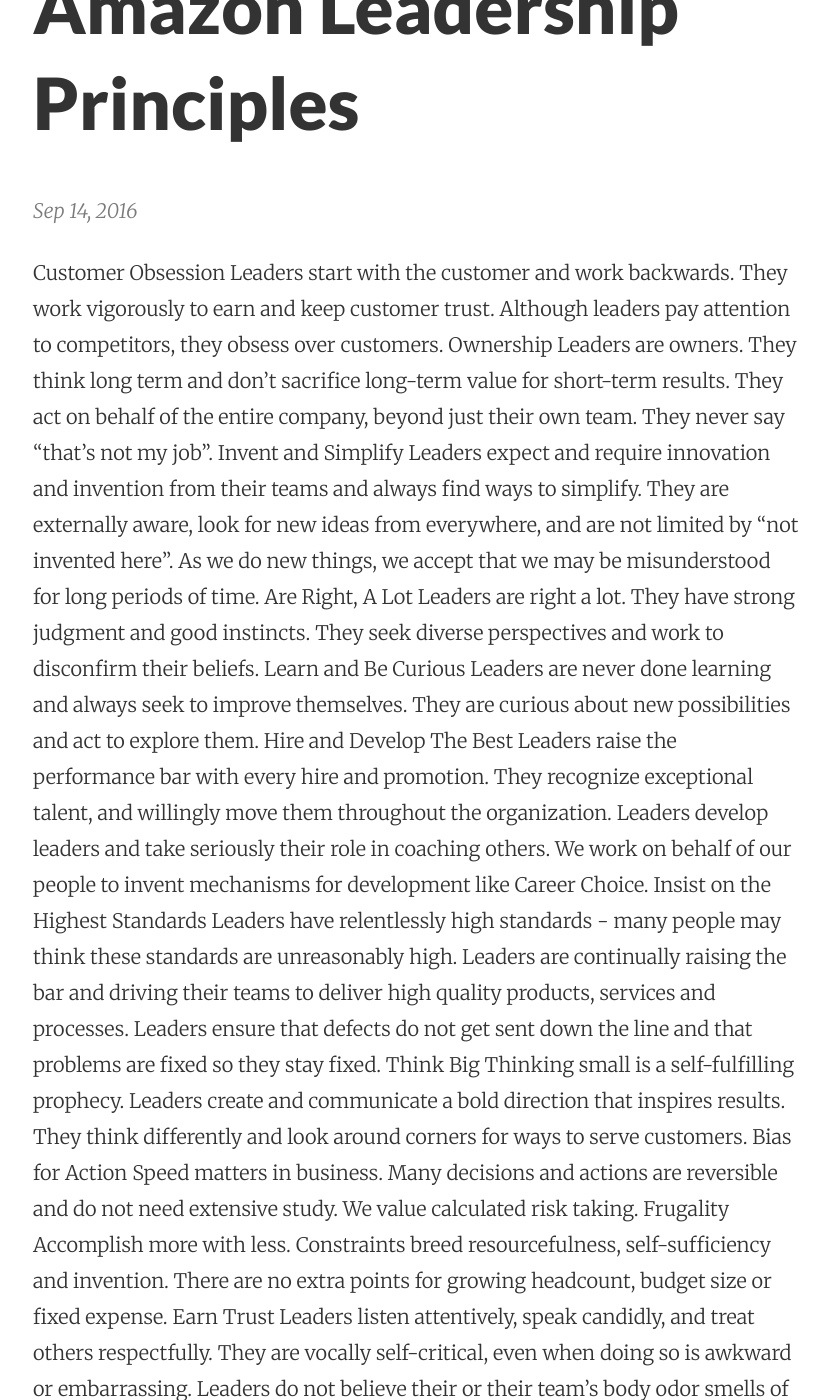
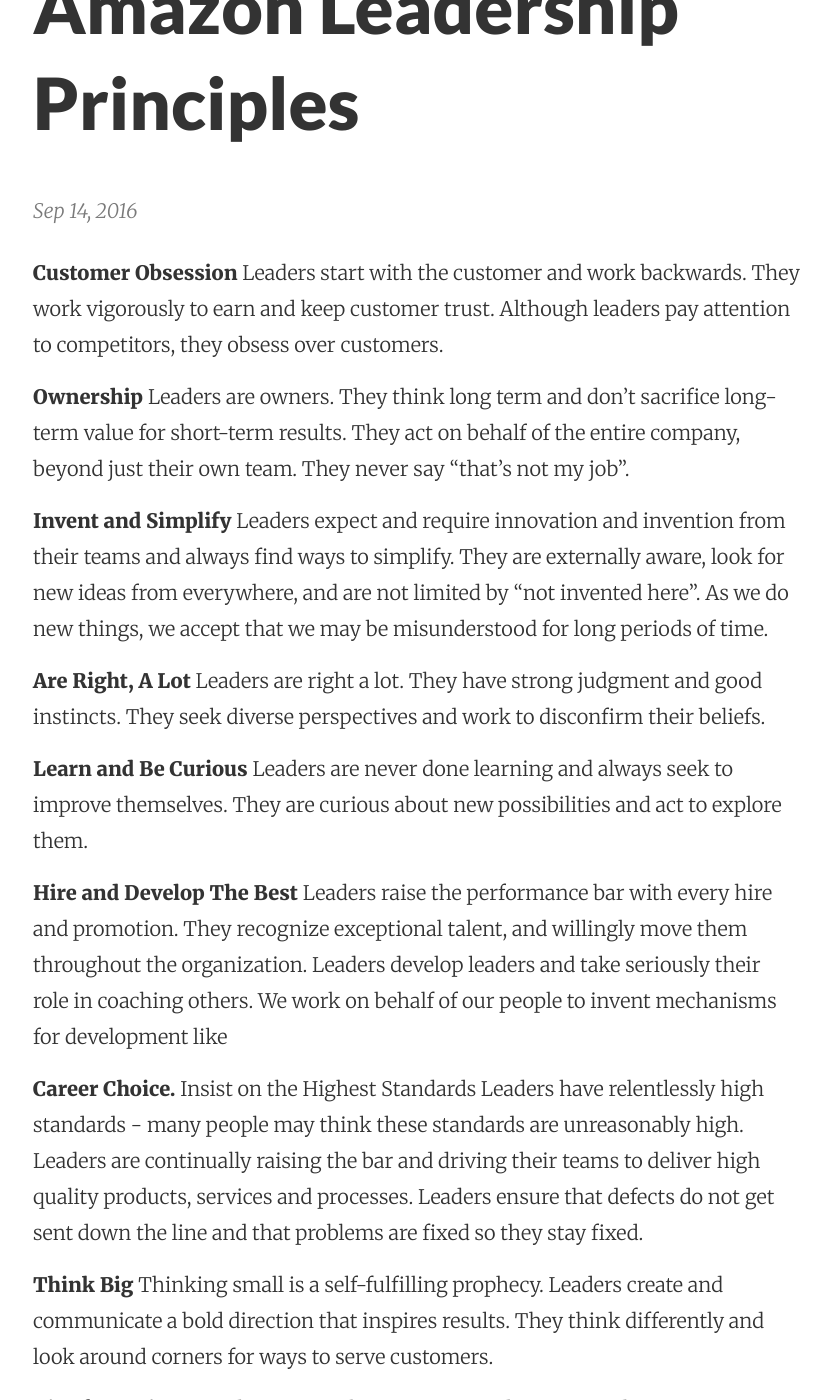
Before and after one commit to levrun/levrun.github.io, a Jekyll site: the page built from _posts/2016-09-14-amazon-leadership-principles.markdown, in a window 1280 px wide and 1400 px high, scrolled down 244 px. Shown: the whole window, without its empty margins (223-1053 px from the left). Built offline with Jekyll 4.4.1, drawn with Linux system fonts in a browser that asks for light colours; some of the changed text lies outside the part shown.

Commit message:
Post update: Amazon Leadership Principles

```diff
--- a/_posts/2016-09-14-amazon-leadership-principles.markdown
+++ b/_posts/2016-09-14-amazon-leadership-principles.markdown
@@ -5,25 +5,36 @@ layout: post
 tags: [java]
 categories: [java]
 ---
-Customer Obsession
+**Customer Obsession**
 Leaders start with the customer and work backwards. They work vigorously to earn and keep customer trust. Although leaders pay attention to competitors, they obsess over customers.
-Ownership
+
+**Ownership**
 Leaders are owners. They think long term and don’t sacrifice long-term value for short-term results. They act on behalf of the entire company, beyond just their own team. They never say “that’s not my job".
-Invent and Simplify
+
+**Invent and Simplify**
 Leaders expect and require innovation and invention from their teams and always find ways to simplify. They are externally aware, look for new ideas from everywhere, and are not limited by “not invented here". As we do new things, we accept that we may be misunderstood for long periods of time.
-Are Right, A Lot
+
+**Are Right, A Lot**
 Leaders are right a lot. They have strong judgment and good instincts. They seek diverse perspectives and work to disconfirm their beliefs.
-Learn and Be Curious
+
+**Learn and Be Curious**
 Leaders are never done learning and always seek to improve themselves. They are curious about new possibilities and act to explore them.
-Hire and Develop The Best
-Leaders raise the performance bar with every hire and promotion. They recognize exceptional talent, and willingly move them throughout the organization. Leaders develop leaders and take seriously their role in coaching others.  We work on behalf of our people to invent mechanisms for development like Career Choice.
+
+**Hire and Develop The Best**
+Leaders raise the performance bar with every hire and promotion. They recognize exceptional talent, and willingly move them throughout the organization. Leaders develop leaders and take seriously their role in coaching others.  We work on behalf of our people to invent mechanisms for development like
+
+**Career Choice.**
 Insist on the Highest Standards
 Leaders have relentlessly high standards - many people may think these standards are unreasonably high. Leaders are continually raising the bar and driving their teams to deliver high quality products, services and processes. Leaders ensure that defects do not get sent down the line and that problems are fixed so they stay fixed.
-Think Big
+
+**Think Big**
 Thinking small is a self-fulfilling prophecy. Leaders create and communicate a bold direction that inspires results. They think differently and look around corners for ways to serve customers.
-Bias for Action
+
+**Bias for Action**
 Speed matters in business. Many decisions and actions are reversible and do not need extensive study. We value calculated risk taking.
-Frugality
+
+**Frugality**
 Accomplish more with less. Constraints breed resourcefulness, self-sufficiency and invention.  There are no extra points for growing headcount, budget size or fixed expense.
-Earn Trust
+
+**Earn Trust**
 Leaders listen attentively, speak candidly, and treat others respectfully. They are vocally self-critical, even when doing so is awkward or embarrassing.  Leaders do not believe their or their team’s body odor smells of perfume.  They benchmark themselves and their teams against the best.
```
